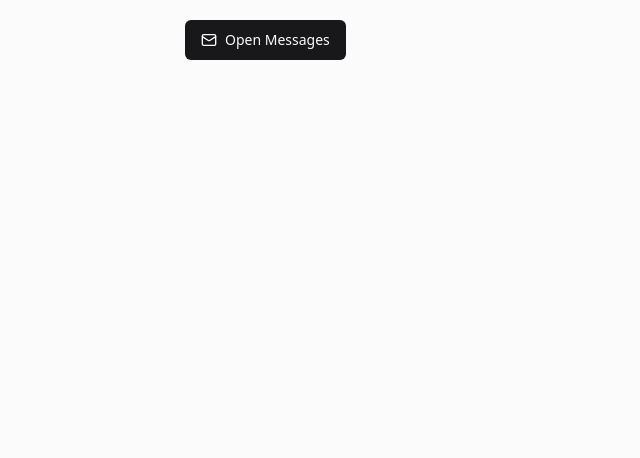
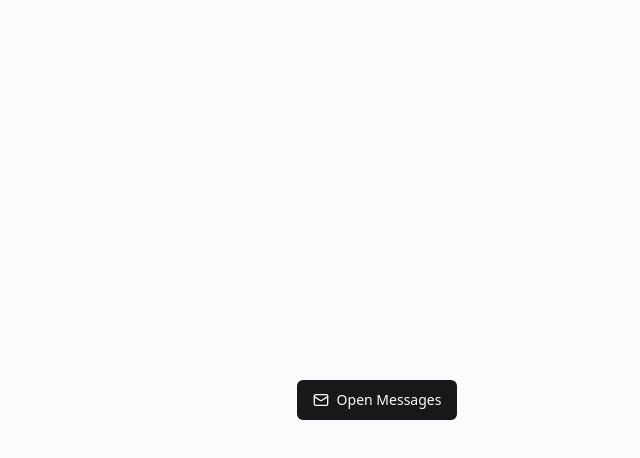
Before and after one commit to ardian-pratama/message-for-someone, a React (Vite) app: page / in a window 1280 px wide. Shown: the top 458 px of the page, without its empty margins (263-903 px from the left). Built offline with nearby package versions, Linux system fonts and the light colour scheme.

Commit message:
fix layout

```diff
--- a/src/App.jsx
+++ b/src/App.jsx
@@ -3,9 +3,9 @@ import { Outlet } from 'react-router-dom';
 
 export default function App() {
 	return (
-    <div className='flex min-h-dvh flex-col bg-muted/40 p-5 text-sm'>
+		<div className='bg-muted/40 text-sm'>
 			<Toaster position='top-right' />
-      <div className="w-full max-w-sm mx-auto">
+			<div className='w-full h-dvh max-w-sm mx-auto p-5'>
 				<Outlet />
 			</div>
 		</div>
--- a/src/pages/HomePage.jsx
+++ b/src/pages/HomePage.jsx
@@ -4,10 +4,15 @@ import { Link } from 'react-router-dom';
 
 export default function HomePage() {
 	return (
-    <Button className='m-auto w-fit' asChild>
+		<div className='h-full flex justify-center items-center'>
+			<Button
+				className='w-fit'
+				asChild
+			>
 				<Link to='/message'>
 					<Mail className='mr-2 h-4 w-4' /> Open Messages
 				</Link>
 			</Button>
+		</div>
 	);
 }
```
Lines whose indentation alone changed are shown as unchanged.
